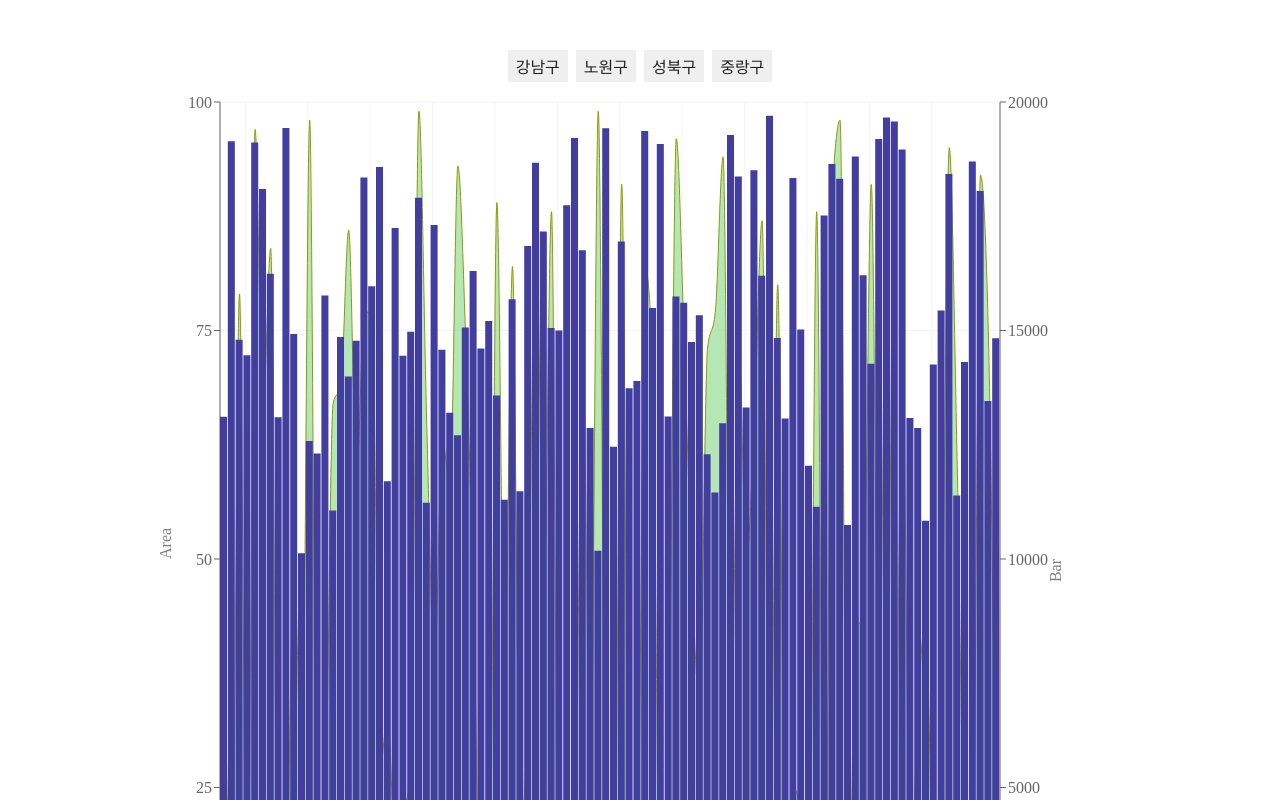
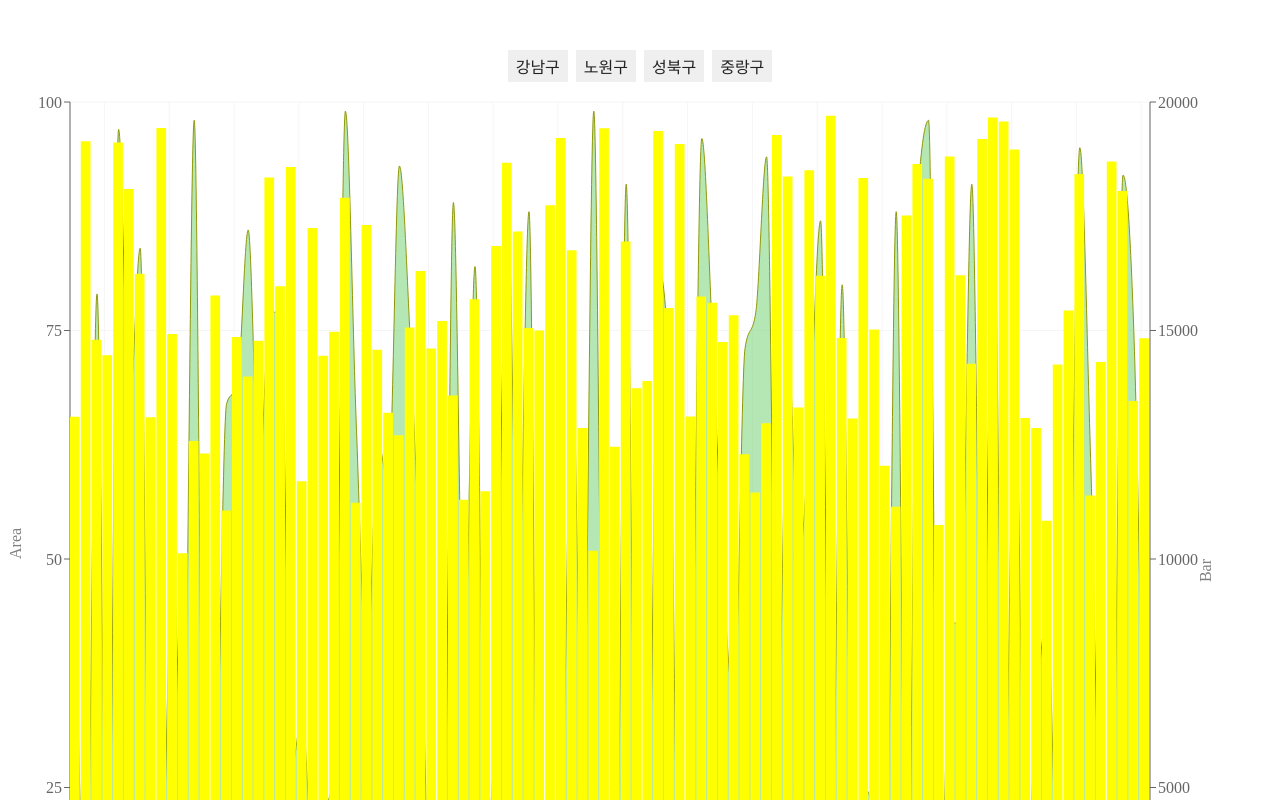
Before and after one commit to SeungrokYoon/time-series-data-chart, a React (Create React App) app: page / in a window 1280 px wide. Shown: the top 800 px of the page. Built offline with nearby package versions, Linux system fonts and the light colour scheme.

Commit message:
feat: filter by id button

```diff
--- a/src/pages/RootPage.tsx
+++ b/src/pages/RootPage.tsx
@@ -1,6 +1,16 @@
 import axios from 'axios'
 import { useEffect, useState } from 'react'
-import { ComposedChart, CartesianGrid, XAxis, YAxis, Tooltip, Legend, Area, Bar } from 'recharts'
+import {
+  ComposedChart,
+  CartesianGrid,
+  XAxis,
+  YAxis,
+  Tooltip,
+  Legend,
+  Area,
+  Bar,
+  Cell,
+} from 'recharts'
 import styled from 'styled-components'
 
 import CustomTooltip from '../components/CustomTooltip'
@@ -48,7 +58,7 @@ function Chart({ tabButtonKey }: { tabButtonKey: string }) {
           bottom: 20,
           left: 20,
         }}
-        width={1000}
+        width={1300}
       >
         <CartesianGrid stroke="#f5f5f5" />
         <XAxis dataKey="time" scale="band" />
@@ -65,7 +75,14 @@ function Chart({ tabButtonKey }: { tabButtonKey: string }) {
           yAxisId="Bar"
         />
         <Area dataKey="value_area" fill="#84d884" stroke="#8f9908" type="monotone" yAxisId="Area" />
-        <Bar barSize={20} dataKey="value_bar" fill="#413ea0" offset={40} yAxisId="Bar" />
+        <Bar barSize={20} dataKey="value_bar" fill="#413ea0" offset={40} yAxisId="Bar">
+          {composeChartData.map((entry, index) => {
+            const selected = entry.id === selectedButton
+            return (
+              <Cell key={`cell-${index}`} fill={entry.id === selectedButton ? 'blue' : 'yellow'} />
+            )
+          })}
+        </Bar>
         <Tooltip content={<CustomTooltip />} />
         <Legend />
       </ComposedChart>
--- a/src/utils/processData.ts
+++ b/src/utils/processData.ts
@@ -1,6 +1,7 @@
 import { ResDataType } from '../types/chart'
 
 interface ComposeChartAtomData {
+  id: string
   time: string
   value_area: number
   value_bar: number
```
